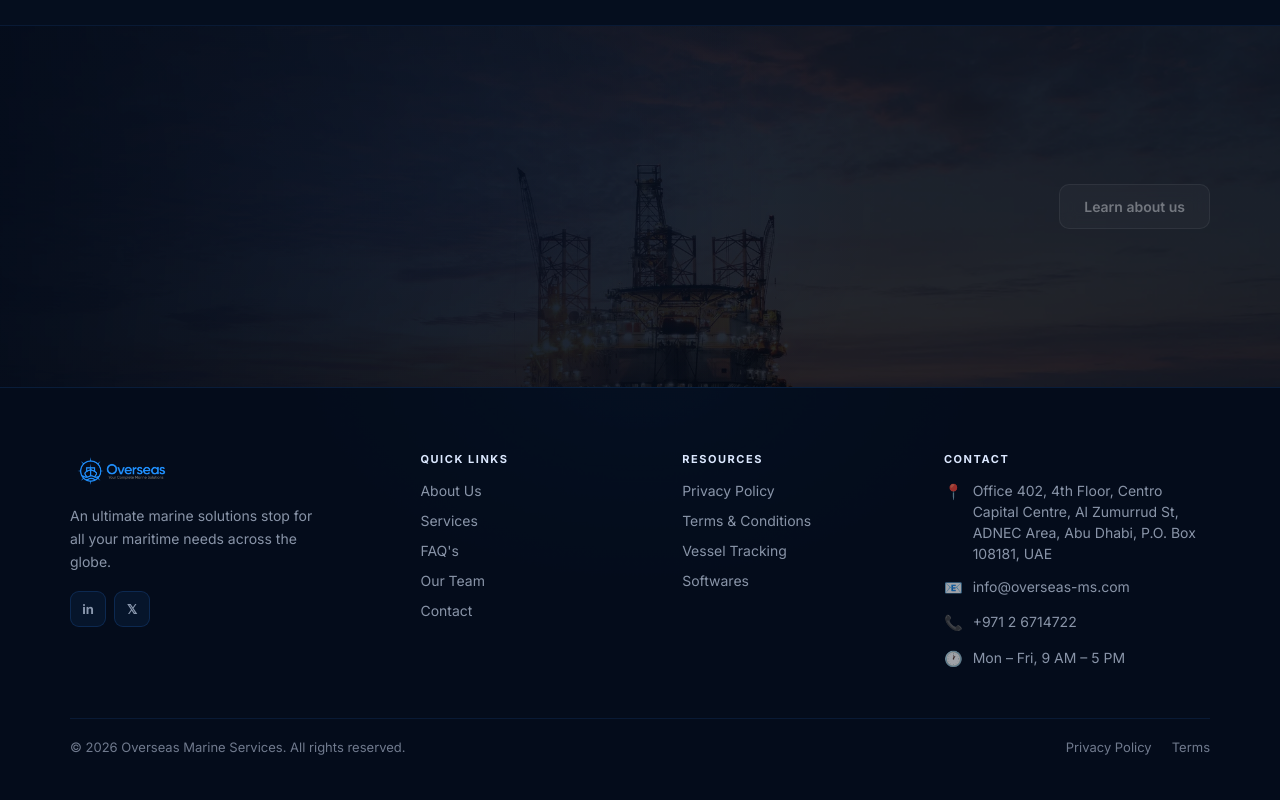
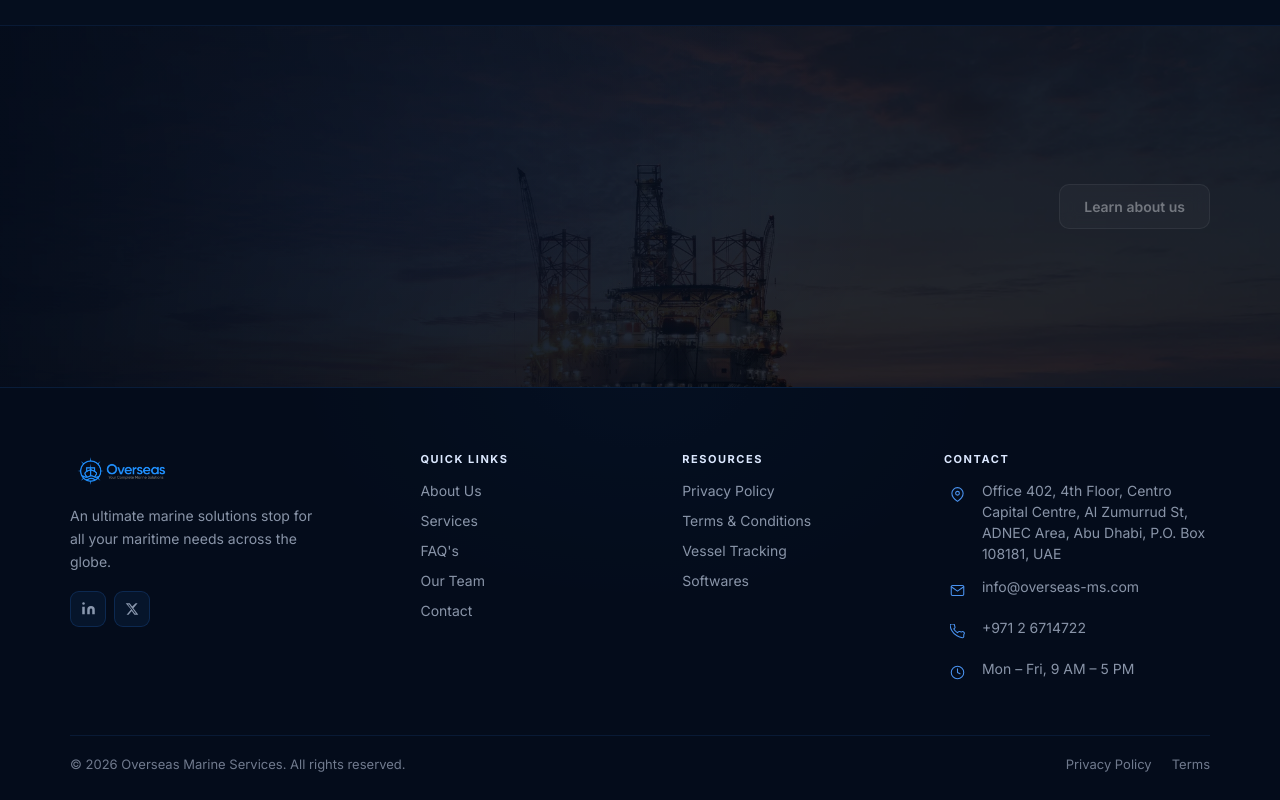
Before and after one commit to rabil007/OMS-webiste, a React (Vite) app: page / in a window 1280 px wide. Shown: the part 3476-4276 px from the top of the page. Built offline with nearby package versions, Linux system fonts and the light colour scheme.

Commit message:
feat: replace emoji icons with SVG components in SiteFooter for improved visual consistency and accessibility

```diff
--- a/src/components/SiteFooter/SiteFooter.jsx
+++ b/src/components/SiteFooter/SiteFooter.jsx
@@ -44,7 +44,10 @@ export function SiteFooter() {
                 rel="noopener noreferrer"
                 aria-label="LinkedIn"
               >
-                in
+                <svg viewBox="0 0 24 24" fill="currentColor" width="15" height="15">
+                  <path d="M16 8a6 6 0 016 6v7h-4v-7a2 2 0 00-2-2 2 2 0 00-2 2v7h-4v-7a6 6 0 016-6zM2 9h4v12H2z"/>
+                  <circle cx="4" cy="4" r="2"/>
+                </svg>
               </a>
               <a
                 className={styles.socialLink}
@@ -53,7 +56,9 @@ export function SiteFooter() {
                 rel="noopener noreferrer"
                 aria-label="X (Twitter)"
               >
-                𝕏
+                <svg viewBox="0 0 24 24" fill="currentColor" width="14" height="14">
+                  <path d="M18.244 2.25h3.308l-7.227 8.26 8.502 11.24H16.17l-4.714-6.231-5.401 6.231H2.746l7.73-8.835L1.254 2.25H8.08l4.259 5.63 5.905-5.63zm-1.161 17.52h1.833L7.084 4.126H5.117z"/>
+                </svg>
               </a>
             </div>
           </div>
@@ -87,25 +92,41 @@ export function SiteFooter() {
             <p className={styles.colTitle}>Contact</p>
             <div className={styles.contactList}>
               <div className={styles.contactItem}>
-                <span className={styles.contactIcon}>📍</span>
+                <div className={styles.contactIcon}>
+                  <svg viewBox="0 0 24 24" fill="none" stroke="currentColor" strokeWidth="1.7" strokeLinecap="round" strokeLinejoin="round">
+                    <path d="M21 10c0 7-9 13-9 13s-9-6-9-13a9 9 0 0118 0z"/><circle cx="12" cy="10" r="3"/>
+                  </svg>
+                </div>
                 <span>
                   Office 402, 4th Floor, Centro Capital Centre, Al Zumurrud St, ADNEC Area, Abu Dhabi, P.O. Box 108181, UAE
                 </span>
               </div>
               <div className={styles.contactItem}>
-                <span className={styles.contactIcon}>📧</span>
+                <div className={styles.contactIcon}>
+                  <svg viewBox="0 0 24 24" fill="none" stroke="currentColor" strokeWidth="1.7" strokeLinecap="round" strokeLinejoin="round">
+                    <path d="M4 4h16c1.1 0 2 .9 2 2v12c0 1.1-.9 2-2 2H4c-1.1 0-2-.9-2-2V6c0-1.1.9-2 2-2z"/><polyline points="22,6 12,13 2,6"/>
+                  </svg>
+                </div>
                 <a className={styles.link} href="mailto:info@overseas-ms.com">
                   info@overseas-ms.com
                 </a>
               </div>
               <div className={styles.contactItem}>
-                <span className={styles.contactIcon}>📞</span>
+                <div className={styles.contactIcon}>
+                  <svg viewBox="0 0 24 24" fill="none" stroke="currentColor" strokeWidth="1.7" strokeLinecap="round" strokeLinejoin="round">
+                    <path d="M22 16.92v3a2 2 0 01-2.18 2 19.79 19.79 0 01-8.63-3.07A19.5 19.5 0 013.07 10.8 19.79 19.79 0 01.22 2.18 2 2 0 012.18 0h3a2 2 0 012 1.72 12.84 12.84 0 00.7 2.81 2 2 0 01-.45 2.11L6.09 7.91a16 16 0 006 6l1.27-1.27a2 2 0 012.11-.45 12.84 12.84 0 002.81.7A2 2 0 0122 16.92z"/>
+                  </svg>
+                </div>
                 <a className={styles.link} href="tel:+97126714722">
                   +971 2 6714722
                 </a>
               </div>
               <div className={styles.contactItem}>
-                <span className={styles.contactIcon}>🕐</span>
+                <div className={styles.contactIcon}>
+                  <svg viewBox="0 0 24 24" fill="none" stroke="currentColor" strokeWidth="1.7" strokeLinecap="round" strokeLinejoin="round">
+                    <circle cx="12" cy="12" r="10"/><polyline points="12 6 12 12 16 14"/>
+                  </svg>
+                </div>
                 <span>Mon – Fri, 9 AM – 5 PM</span>
               </div>
             </div>
--- a/src/components/SiteFooter/SiteFooter.module.css
+++ b/src/components/SiteFooter/SiteFooter.module.css
@@ -87,7 +87,21 @@
   line-height: 1.5;
 }
 
-.contactIcon { font-size: 15px; flex-shrink: 0; margin-top: 1px; }
+.contactIcon {
+  flex-shrink: 0;
+  width: 28px;
+  height: 28px;
+  display: flex;
+  align-items: center;
+  justify-content: center;
+  color: #4A93F0;
+  margin-top: 1px;
+}
+
+.contactIcon svg {
+  width: 15px;
+  height: 15px;
+}
 
 /* ─── Divider ────────────────────────────────────────────── */
 
```
